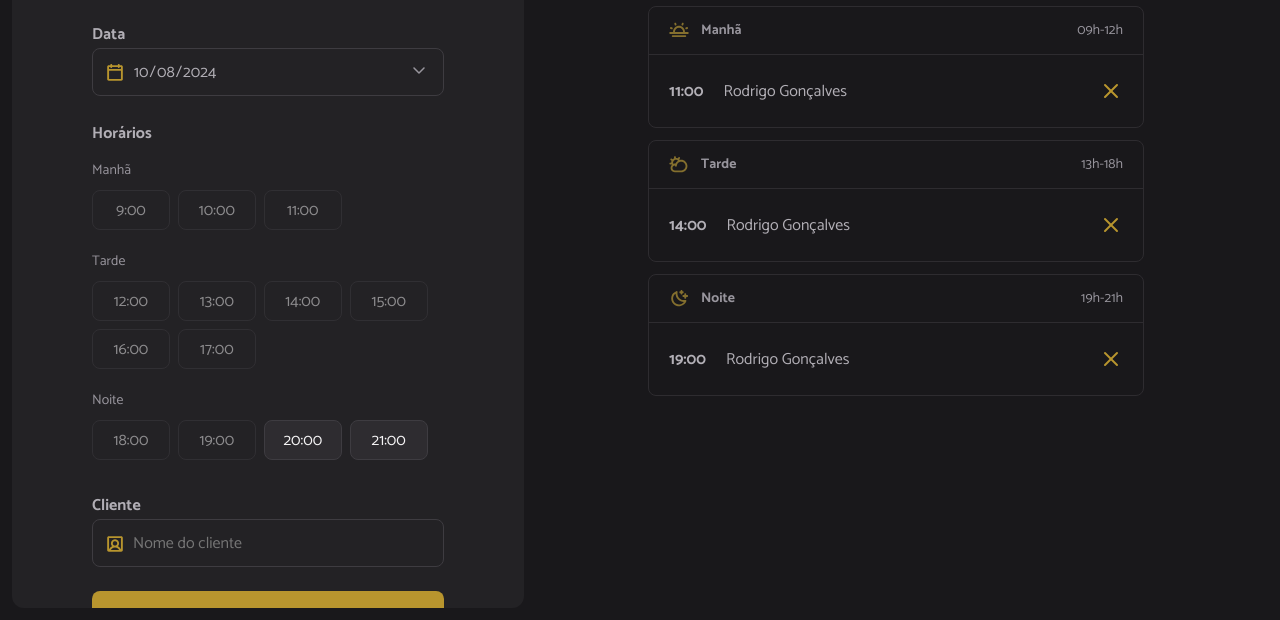
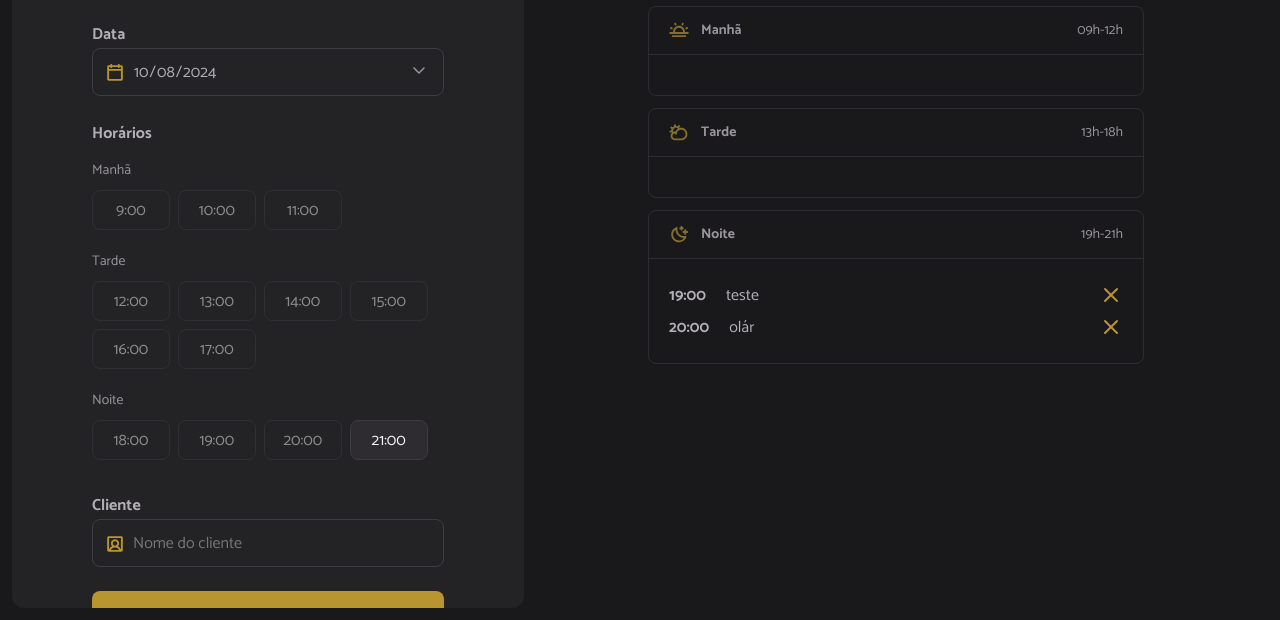
Before and after one commit to andresantiagohellmann/mba-hair-day, a website built with webpack: page index.html in a window 1280 px wide. Shown: the part 180-800 px from the top of the page. Built offline with nearby package versions, Linux system fonts and the light colour scheme; data requests are answered from the project's data file.

Commit message:
blocking scheduled times

```diff
--- a/index.html
+++ b/index.html
@@ -68,18 +68,7 @@
             <strong>Manhã</strong>
             <span>09h-12h</span>
           </header>
-          <ul id="period-morning" class="period">
-            <!-- Exemplo  -->
-            <li>
-              <strong>11:00</strong>
-              <span>Rodrigo Gonçalves</span>
-              <img
-                src="./src/assets/cancel.svg"
-                alt="Cancelar"
-                class="cancel-icon"
-              />
-            </li>
-          </ul>
+          <ul id="period-morning" class="period"></ul>
         </section>
 
         <section class="schedule-period">
@@ -88,18 +77,7 @@
             <strong>Tarde</strong>
             <span>13h-18h</span>
           </header>
-          <ul id="period-afternoon" class="period">
-            <!-- Exemplo -->
-            <li>
-              <strong>14:00</strong>
-              <span>Rodrigo Gonçalves</span>
-              <img
-                src="./src/assets/cancel.svg"
-                alt="Cancelar"
-                class="cancel-icon"
-              />
-            </li>
-          </ul>
+          <ul id="period-afternoon" class="period"></ul>
         </section>
 
         <section class="schedule-period">
@@ -108,18 +86,7 @@
             <strong>Noite</strong>
             <span>19h-21h</span>
           </header>
-          <ul id="period-night" class="period">
-            <!-- Exemplo -->
-            <li>
-              <strong>19:00</strong>
-              <span>Rodrigo Gonçalves</span>
-              <img
-                src="./src/assets/cancel.svg"
-                alt="Cancelar"
-                class="cancel-icon"
-              />
-            </li>
-          </ul>
+          <ul id="period-night" class="period"></ul>
         </section>
       </aside>
     </div>
--- a/server.json
+++ b/server.json
@@ -4,6 +4,21 @@
       "id": 1728328689840,
       "name": "André Santiago",
       "when": "2024-10-07T20:00:00.000Z"
+    },
+    {
+      "id": 1728332778566,
+      "name": "Outro",
+      "when": "2024-10-07T23:00:00.000Z"
+    },
+    {
+      "id": 1728413819741,
+      "name": "teste",
+      "when": "2024-10-08T19:00:00.000Z"
+    },
+    {
+      "id": 1728414116156,
+      "name": "olár",
+      "when": "2024-10-08T20:00:00.000Z"
     }
   ]
 }
--- a/src/modules/form/hours-load.js
+++ b/src/modules/form/hours-load.js
@@ -4,20 +4,27 @@ import { hoursClick } from "./hours-click";
 
 const hours = document.getElementById("hours");
 
-export function hoursLoad({ date }) {
+export function hoursLoad({ date, dailySchedules }) {
   // Limpa a lista de horários.
   hours.innerHTML = "";
+
+  // Obtém a lista de horários ocupados.
+  const unavailableHours = dailySchedules.map((schedule) =>
+    dayjs(schedule.when).format("HH:mm")
+  );
 
   // Recupera somente a hora.
   const opening = openingHours.map((hour) => {
     const [scheduleHour] = hour.split(":");
 
     // Adiciona a hora da data e verifica se está no passado.
-    const isHourPast = dayjs(date).add(scheduleHour, "hour").isAfter(dayjs());
+    const isHourPast = dayjs(date).add(scheduleHour, "hour").isBefore(dayjs());
+
+    const available = !unavailableHours.includes(hour) && !isHourPast;
 
     return {
       hour,
-      available: isHourPast,
+      available,
     };
   });
 
--- a/src/modules/schedules/load.js
+++ b/src/modules/schedules/load.js
@@ -1,11 +1,19 @@
+import { scheduleFetchByDay } from "../../services/schedule-fetch-by-day.js";
 import { hoursLoad } from "../form/hours-load.js";
+import { scheduleShow } from "./show.js";
 
 const selectedDate = document.getElementById("date");
 
-export function schedulesDay() {
+export async function schedulesDay() {
   // Obtém a data do input.
   const date = selectedDate.value;
 
+  // Busca na API os agendamentos.
+  const dailySchedules = await scheduleFetchByDay({ date });
+
+  // Exibe os agendamentos.
+  scheduleShow({ dailySchedules });
+
   // Renderiza as horas disponíveis.
-  hoursLoad({ date });
+  hoursLoad({ date, dailySchedules });
 }
--- /dev/null
+++ b/src/modules/schedules/show.js
@@ -0,0 +1,52 @@
+import dayjs from "dayjs";
+// Seleciona as sessões manhã, tarde e noite.
+
+const periodMorning = document.getElementById("period-morning");
+const periodAfternoon = document.getElementById("period-afternoon");
+const periodNight = document.getElementById("period-night");
+
+export function scheduleShow({ dailySchedules }) {
+  try {
+    // Limpa as listas
+    periodMorning.innerHTML = "";
+    periodAfternoon.innerHTML = "";
+    periodNight.innerHTML = "";
+
+    // Renderiza os agendamentos por período.
+    dailySchedules.forEach((schedule) => {
+      const item = document.createElement("li");
+      const time = document.createElement("strong");
+      const name = document.createElement("span");
+
+      //   Adiciona o id do agendamento.
+      item.setAttribute("data-id", schedule.id);
+
+      time.textContent = dayjs(schedule.when).format("HH:mm");
+      name.textContent = schedule.name;
+
+      //  Criar o ícone de cancelar o agendamento.
+      const cancelIcon = document.createElement("img");
+      cancelIcon.classList.add("cancel-icon");
+      cancelIcon.setAttribute("src", "./src/assets/cancel.svg");
+      cancelIcon.setAttribute("alt", "Cancelar");
+
+      //   Adiciona o tempo, nome e ícone do item.
+      item.append(time, name, cancelIcon);
+
+      //   Obtém somente a hora.
+      const hour = dayjs(schedule.when).hour();
+
+      //   Renderizar o agendamento na sessão adequada.
+      if (hour <= 12) {
+        periodMorning.appendChild(item);
+      } else if (hour > 12 && hour <= 18) {
+        periodAfternoon.appendChild(item);
+      } else {
+        periodNight.appendChild(item);
+      }
+    });
+  } catch (error) {
+    alert("Não foi possível exibir os agendamentos.");
+    console.log(error);
+  }
+}
--- /dev/null
+++ b/src/services/schedule-fetch-by-day.js
@@ -0,0 +1,19 @@
+import dayjs from "dayjs";
+import { apiConfig } from "./api-config";
+
+export async function scheduleFetchByDay({ date }) {
+  try {
+    const response = await fetch(`${apiConfig.baseURL}/schedules`);
+    const data = await response.json();
+
+    // Filtra agendamentos pelo dia selecionado.
+    const dailySchedules = data.filter((schedule) => {
+      return dayjs(date).isSame(schedule.when, "day");
+    });
+
+    return dailySchedules;
+  } catch (error) {
+    console.log(error);
+    alert("Não foi possível buscar os agendamentos do dia selecionado.");
+  }
+}
```
